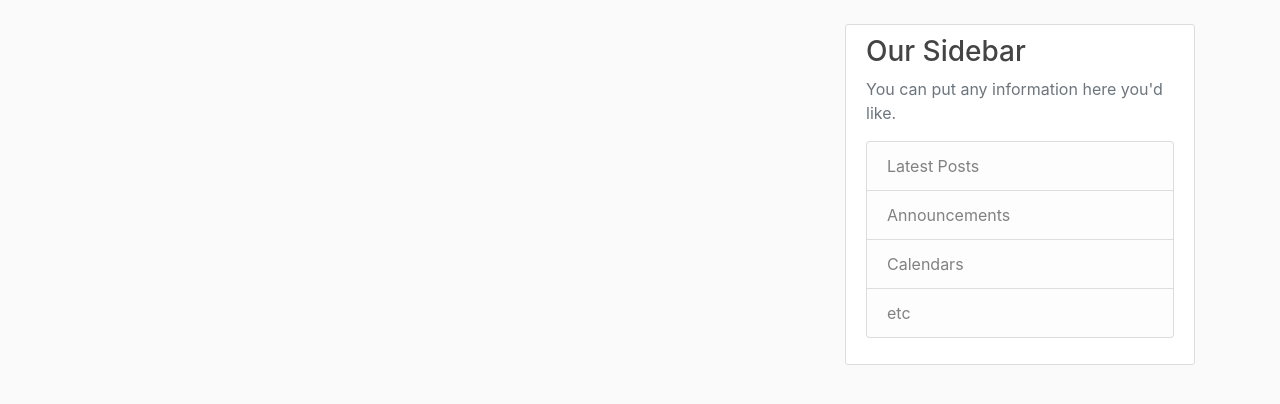
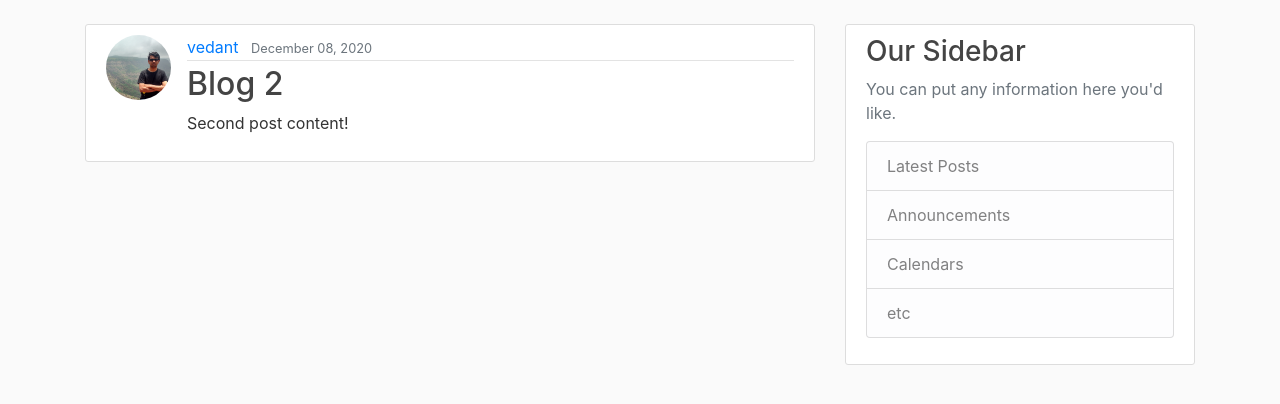
Before and after one commit to vedantpople4/django_blog, a Django app: page /post/2/ in a window 1280 px wide. Shown: the part 56-460 px from the top of the page. Run offline with Django 3.2, Linux system fonts and the light colour scheme; data comes from the database, SQL or seed files in the repository; some libraries are stand-ins or nearby versions.

Commit message:
New post_deatils update

```diff
--- a/django_project/blog/templates/blog/post_detail.html
+++ b/django_project/blog/templates/blog/post_detail.html
@@ -1,20 +1,14 @@
 {% extends "blog/base.html" %}
 {% block content %}
-    {% for post in posts  %}
         <article class="media content-section">
             <img class="rounded-circle article-img" src="{{ object.author.profile.image.url }}">
             <div class="media-body">
                 <div class="article-metadata">
                     <a class="mr-2" href="#">{{ object.author}}</a>
-                    <small class ="text-muted">
-                        {{ object.date_posted |date:"F d, Y" }}
-                    </small>
+                    <small class ="text-muted">{{ object.date_posted |date:"F d, Y" }}</small>
                 </div>
-                <h2>
-                    <a class="article-title" href="{% url 'post-detail' post.id %}">{{object.title}}</a>
-                </h2>
+                <h2 class ="article-class">{{ object.title }}</h2>
                 <p class="article-content">{{ object.content }}</p>
             </div>
         </article>
-    {% endfor %}
 {% endblock content %}
--- a/django_project/blog/urls.py
+++ b/django_project/blog/urls.py
@@ -4,6 +4,7 @@ from . import views
 
 urlpatterns = [
     path('', PostListView.as_view() , name='blog-home'),
+    path('post/<int:pk>/', PostDetailView.as_view() , name='post-detail'),
     path('about/', views.about , name='blog-about'),
-    path('post/<int:pk>/', PostDetailView.as_view() , name='post-detail')
+
 ]
```
